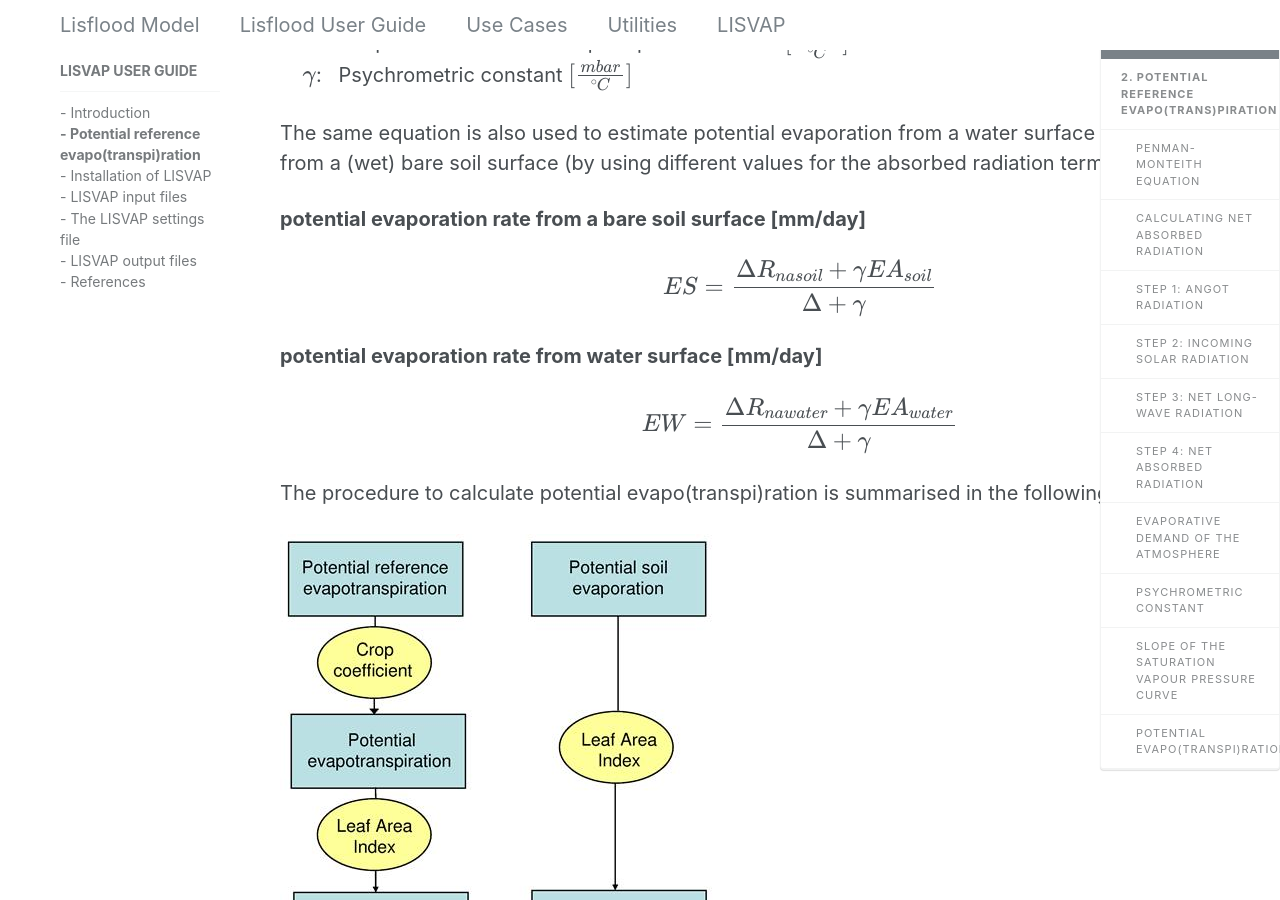
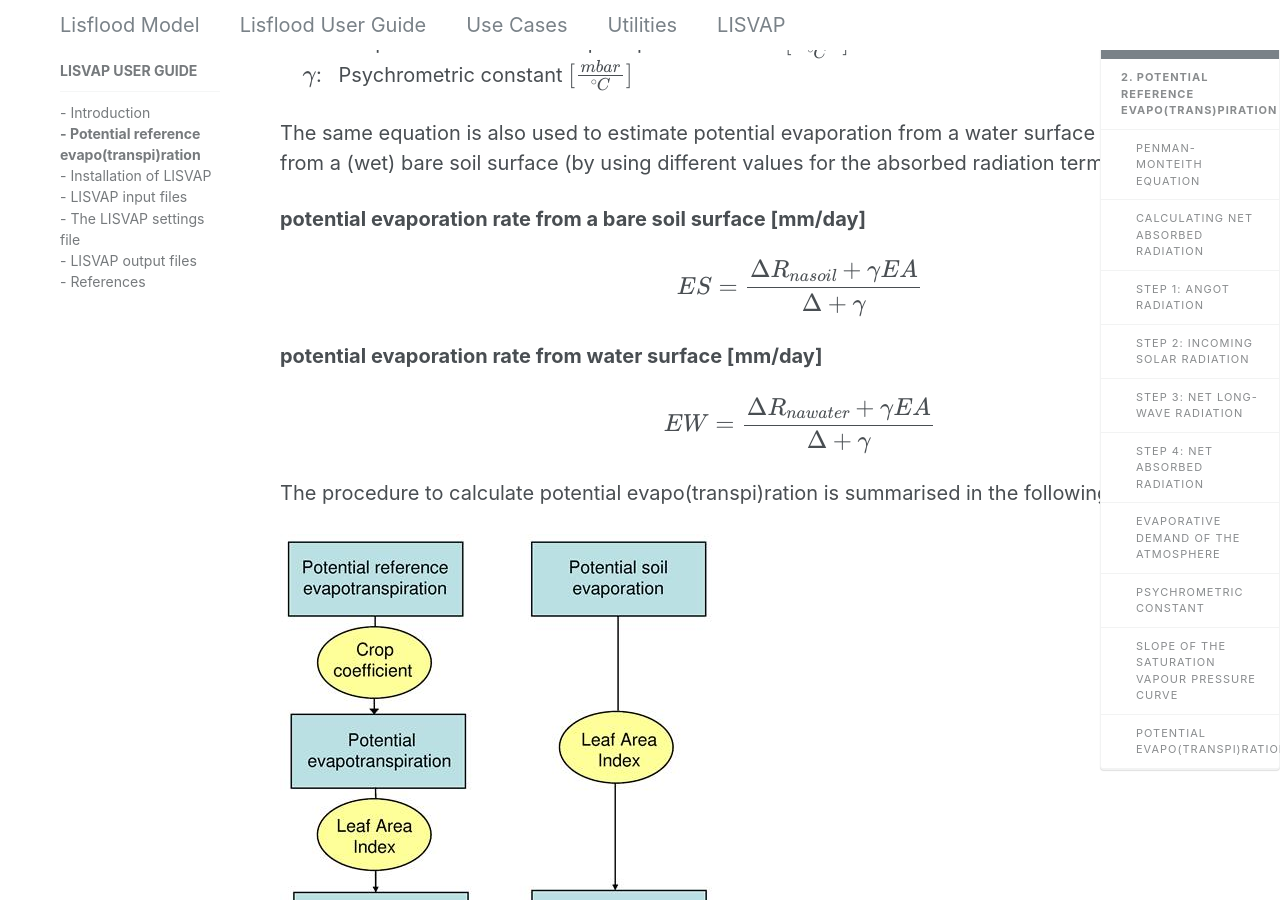
Before and after one commit to ec-jrc/lisflood-lisvap, a Jekyll site: the page built from 2_LISVAP_evaporation/index.md, in a window 1280 px wide and 900 px high, scrolled down 530 px. Built offline with Jekyll 4.4.1, drawn with Linux system fonts in a browser that asks for light colours; nearby versions of some CDN libraries; our own code applies the rules of GitHub Pages for plain Markdown files; formulas are drawn with MathJax 3; some of the changed text lies outside the part shown.

Commit message:
Update index.md

```diff
--- a/2_LISVAP_evaporation/index.md
+++ b/2_LISVAP_evaporation/index.md
@@ -20,13 +20,13 @@ The same equation is also used to estimate potential evaporation from a water su
 **potential evaporation rate from a bare soil surface [mm/day]**
 
 $$
-ES = \frac{\Delta R_{nasoil} + \gamma EA_{soil}}{\Delta + \gamma}
+ES = \frac{\Delta R_{nasoil} + \gamma EA}{\Delta + \gamma}
 $$
 
 **potential evaporation rate from water surface [mm/day]**
 
 $$
-EW = \frac{\Delta R_{nawater} + \gamma EA_{water}}{\Delta + \gamma}
+EW = \frac{\Delta R_{nawater} + \gamma EA}{\Delta + \gamma}
 $$
 
 
```
Also changed, not shown: other parts of 2_LISVAP_evaporation/index.md (+1 -1 lines).
